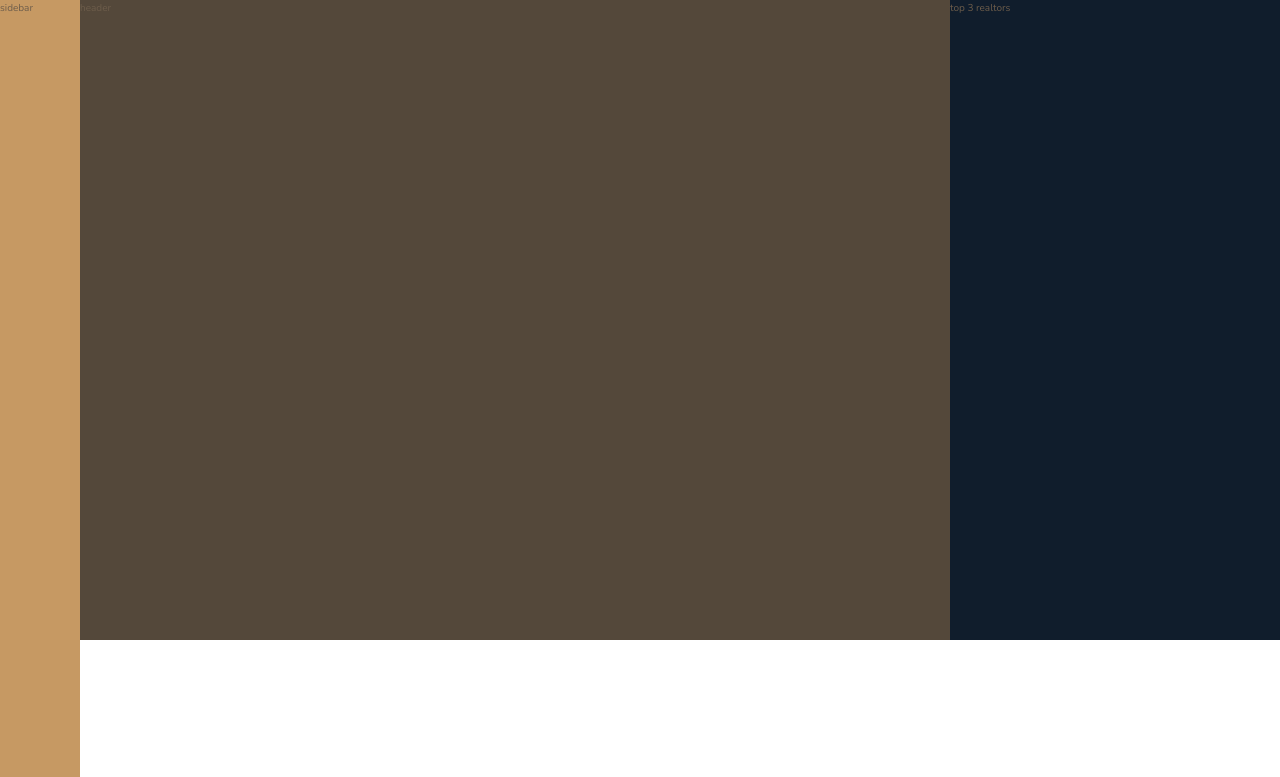
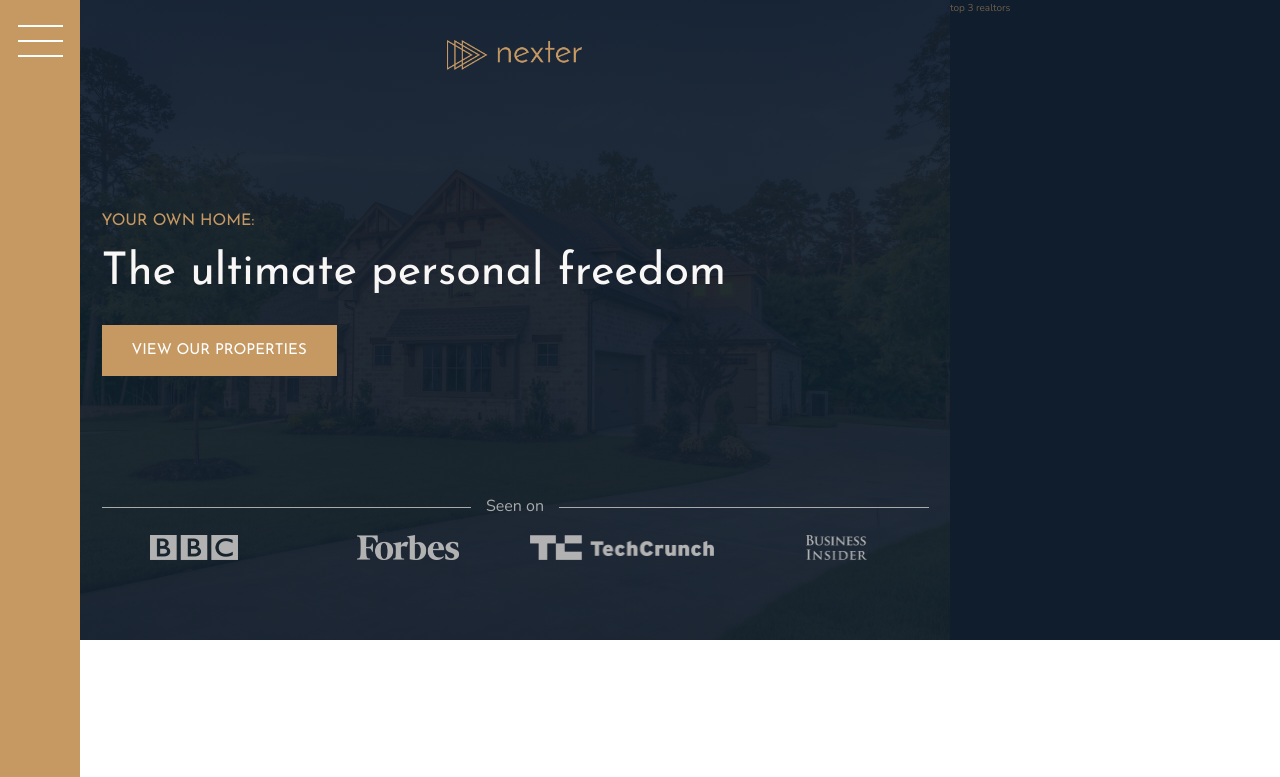
Before and after one commit to odabasi61/SASS-Nexter-Project, a website: page index.html in a window 1280 px wide. Shown: the top 777 px of the page. Drawn offline with nearby package versions, Linux system fonts and the light colour scheme.

Commit message:
header section completed

```diff
--- a/index.html
+++ b/index.html
@@ -15,9 +15,23 @@
     <title>nexter &mdash; your home, your freedom</title>
   </head>
   <body class="container">
-    <div class="sidebar">sidebar</div>
+    <div class="sidebar">
+      <button class="nav-btn"></button>
+    </div>
 
-    <div class="header">header</div>
+    <div class="header">
+      <img src="img/logo.png" alt="Nexter logo" class="header__logo" />
+      <h3 class="heading-3">Your own home:</h3>
+      <h1 class="heading-1">The ultimate personal freedom</h1>
+      <button class="btn header__btn">View our properties</button>
+      <div class="header__seenon-text">Seen on</div>
+      <div class="header__seenon-logos">
+        <img src="img/logo-bbc.png" alt="Seen on logo 1" />
+        <img src="img/logo-forbes.png" alt="Seen on logo 2" />
+        <img src="img/logo-techcrunch.png" alt="Seen on logo 3" />
+        <img src="img/logo-bi.png" alt="Seen on logo 4" />
+      </div>
+    </div>
 
     <div class="realtors">top 3 realtors</div>
 
--- a/sass/_header.scss
+++ b/sass/_header.scss
@@ -1,4 +1,55 @@
 .header {
   background-color: $color-grey-dark-1;
   grid-column: full-start / col-end 6;
+  background-image: linear-gradient(
+      rgba($color-secondary, 0.93),
+      rgba($color-secondary, 0.93)
+    ),
+    url(../img/hero.jpeg);
+  background-size: cover;
+  background-position: center;
+  display: grid;
+  grid-template-rows: 1fr min-content 6rem 1fr;
+  grid-template-columns: max-content;
+  justify-content: center;
+  grid-row-gap: 1.5rem;
+  padding: 4rem 8rem 8rem;
+
+  &__logo {
+    height: 3rem;
+    justify-self: center;
+  }
+
+  &__btn {
+    align-self: start;
+    justify-self: start;
+  }
+
+  &__seenon-text {
+    display: grid;
+    grid-template-columns: 1fr max-content 1fr;
+    grid-column-gap: 1.5rem;
+    align-items: center;
+    font-size: 1.6rem;
+    color: $color-grey-light-2;
+
+    &::before,
+    &::after {
+      content: "";
+      height: 1px;
+      display: block;
+      background-color: currentColor;
+    }
+  }
+
+  &__seenon-logos {
+    display: grid;
+    grid-template-columns: repeat(4, 1fr);
+    grid-column-gap: 3rem;
+    justify-items: center;
+    img {
+      height: 2.5rem;
+      filter: brightness(70%);
+    }
+  }
 }
--- a/sass/_sidebar.scss
+++ b/sass/_sidebar.scss
@@ -2,4 +2,31 @@
   background-color: $color-primary;
   grid-column: sidebar-start / sidebar-end;
   grid-row: 1 / -1;
+  display: flex;
+  justify-content: center;
 }
+
+.nav-btn {
+  border: none;
+  border-radius: 0;
+  background-color: #fff;
+  height: 2px;
+  width: 4.5rem;
+  margin-top: 4rem;
+
+  &::before,
+  &::after {
+    background-color: #fff;
+    height: 2px;
+    width: 4.5rem;
+    content: "";
+    display: block;
+  }
+
+  &::before {
+    transform: translateY(-1.5rem);
+  }
+  &::after {
+    transform: translateY(1.3rem);
+  }
+}
--- a/sass/_typography.scss
+++ b/sass/_typography.scss
@@ -5,6 +5,9 @@
 
 .heading-1 {
   @extend %heading;
+  font-size: 4.5rem;
+  color: $color-grey-light-1;
+  line-height: 1;
 }
 
 .heading-2 {
@@ -12,6 +15,7 @@
   font-size: 4rem;
   font-style: italic;
   line-height: 1;
+
   &--light {
     color: $color-grey-light-1;
   }
```
Also changed, not shown: css/style.css.
